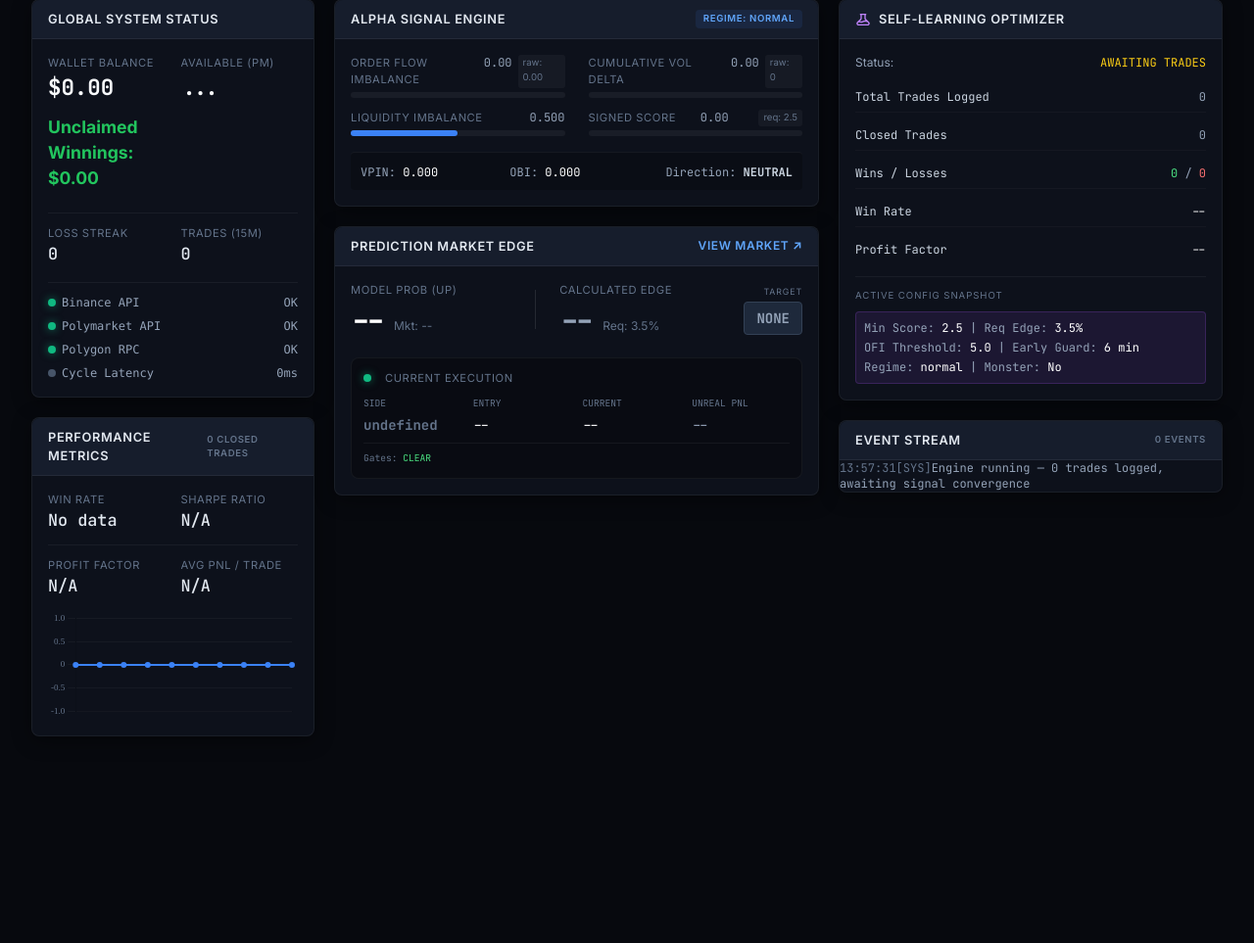
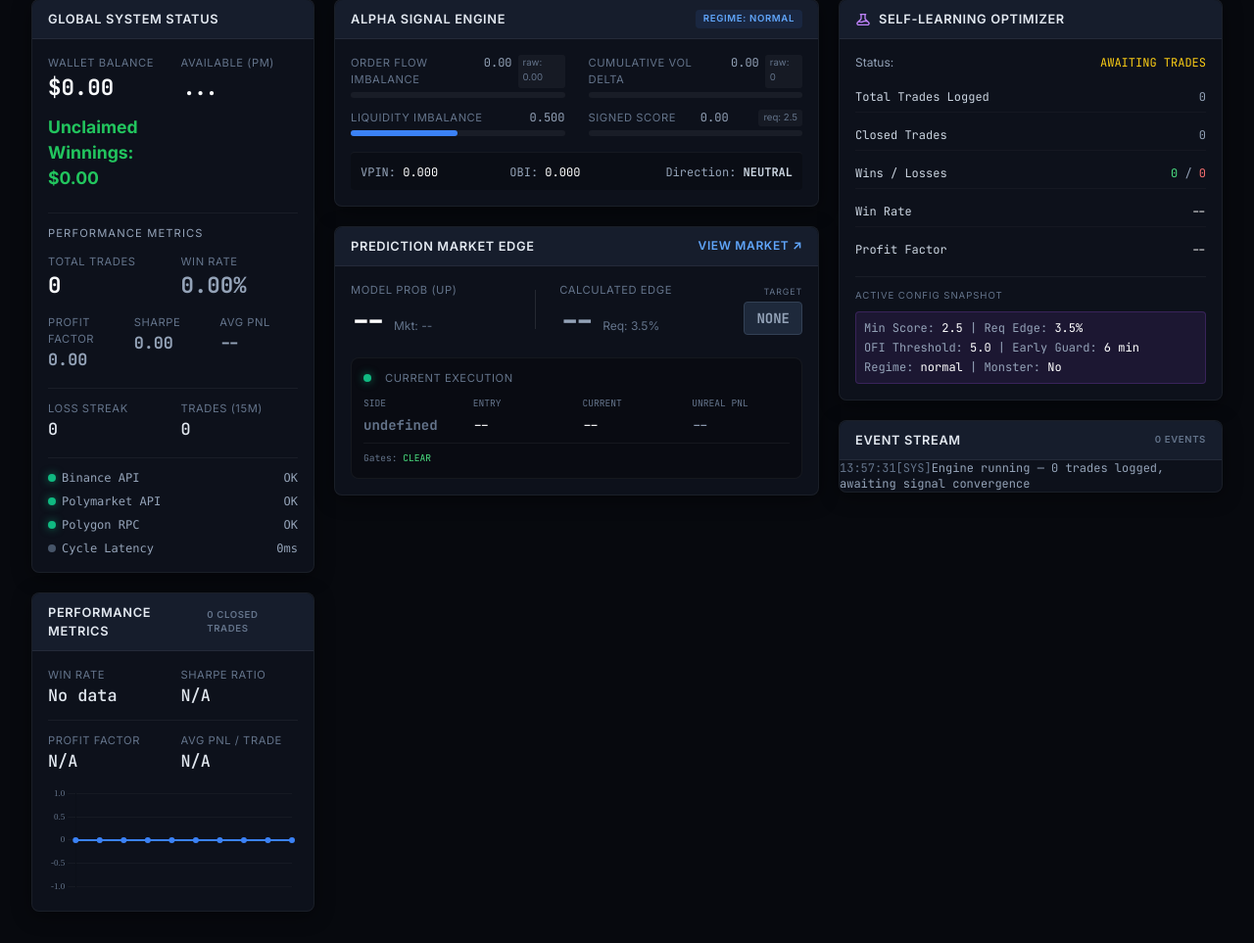
Before and after one commit to tlawal/btc-15m-quant, a FastAPI app: page / in a window 1280 px wide. Shown: the part 122-1085 px from the top of the page at 98% size. Before the commit the page ends 874 px from the top, so only its background shows below. Run offline with FastAPI, Linux system fonts and the light colour scheme; data that the repository does not hold is empty; parts of the project's set-up code (start-up, migrations or seed data) failed here and were passed over; some libraries are stand-ins or nearby versions.

Commit message:
add sqlite closed_trades tracking and live perf UI dashboard

```diff
--- a/main.py
+++ b/main.py
@@ -658,13 +658,23 @@ class Engine:
             "closed_trades": len(closed),
             "wins": len(wins),
             "losses": len(losses),
-            "win_rate": round(win_rate, 4),
-            "avg_pnl": round(avg_pnl, 6),
-            "total_pnl": round(total_pnl, 6),
-            "sharpe": round(sharpe, 2),
-            "profit_factor": round(profit_factor, 2),
+            "win_rate": win_rate,
+            "avg_trade": avg_pnl if closed else 0.0,
+            "avg_pnl": avg_pnl,
+            "total_pnl": total_pnl,
+            "profit_factor": profit_factor,
+            "sharpe": sharpe,
             "loss_streak": self.state.loss_streak,
         }
+
+        try:
+            hb["perf_db"] = await self.state_mgr.calculate_performance_metrics()
+        except Exception as e:
+            log.error(f"Failed to calc metrics: {e}")
+            hb["perf_db"] = {
+                "total_trades": 0, "win_rate": 0.0, "profit_factor": 0.0,
+                "sharpe_ratio": 0.0, "avg_pnl_per_trade": 0.0
+            }
 
         # ── Recent events for the event stream ──────────────────────
         recent_events = []
@@ -940,6 +950,26 @@ class Engine:
                 async with aiofiles.open(f"{log_dir}/outcomes.jsonl", mode='a') as f:
                     await f.write(json.dumps(outcome_data) + "\n")
                 log.info(f"Outcome logged for window {win_start}: BTC closed at {cand:.2f}")
+
+                # Record any expired out-of-the-money trades as losses in the DB
+                for tr in reversed(self.state.trade_history):
+                    if tr.window == win_start and tr.outcome == "OPEN":
+                        tr.outcome = "LOSS"
+                        tr.exit_price = 0.0
+                        tr.pnl = -1.0
+                        try:
+                            size = self.state.last_sizing or 0.0
+                            await self.state_mgr.record_closed_trade(
+                                ts=int(time.time()),
+                                market_slug=self.state.last_market_slug or "unknown",
+                                size=size,
+                                entry_price=tr.entry_price,
+                                exit_price=0.0,
+                                pnl_usd=-size,
+                                outcome_win=0
+                            )
+                        except Exception as e:
+                            log.error(f"Failed to record expired loss to DB: {e}")
         except Exception as e:
             log.debug(f"Outcome logging error: {e}")
 
--- a/polymarket_client.py
+++ b/polymarket_client.py
@@ -506,6 +506,23 @@ class PolymarketClient:
                 if receipt.status == 1:
                     log.info(f"Successfully redeemed {size:.2f} USDC!")
                     total_redeemed += size
+
+                    try:
+                        from state import StateManager
+                        sm = StateManager()
+                        entry_price = float(p.get("avgPrice", p.get("averagePrice", 0.5)))
+                        pnl = size - (size * entry_price)
+                        await sm.record_closed_trade(
+                            ts=int(time.time()),
+                            market_slug=p.get("marketSlug", "unknown"),
+                            size=size,
+                            entry_price=entry_price,
+                            exit_price=1.0,
+                            pnl_usd=pnl,
+                            outcome_win=1
+                        )
+                    except Exception as e:
+                        log.error(f"Failed to record closed trade to DB: {e}")
                 else:
                     log.error(f"Redemption tx failed. Status: {receipt.status}")
 
--- a/templates/index.html
+++ b/templates/index.html
@@ -217,6 +217,36 @@
                             <div>
                                 <div class="data-label">Available (PM)</div>
                                 <div class="data-value-lg" id="pm-avail">--</div>
+                            </div>
+                        </div>
+
+                        <!-- NEW: Performance Metrics (from SQLite DB) -->
+                        <div class="pt-3 border-t border-white/5">
+                            <div class="text-[0.7rem] text-slate-400 uppercase tracking-widest mb-3">Performance Metrics
+                            </div>
+                            <div class="grid grid-cols-2 gap-4 mb-3">
+                                <div>
+                                    <div class="data-label">Total Trades</div>
+                                    <div class="data-value-lg" id="new-pm-total" style="font-weight:bold;">0</div>
+                                </div>
+                                <div>
+                                    <div class="data-label">Win Rate</div>
+                                    <div class="data-value-lg" id="new-pm-wr" style="font-weight:bold;">0.00%</div>
+                                </div>
+                            </div>
+                            <div class="grid grid-cols-3 gap-2">
+                                <div>
+                                    <div class="data-label">Profit Factor</div>
+                                    <div class="data-value mono" id="new-pm-pf" style="font-weight:bold;">0.00</div>
+                                </div>
+                                <div>
+                                    <div class="data-label">Sharpe</div>
+                                    <div class="data-value mono" id="new-pm-sharpe" style="font-weight:bold;">0.00</div>
+                                </div>
+                                <div>
+                                    <div class="data-label">Avg PnL</div>
+                                    <div class="data-value mono" id="new-pm-avg" style="font-weight:bold;">--</div>
+                                </div>
                             </div>
                         </div>
                         <div class="grid grid-cols-2 gap-4 pt-3 border-t border-white/5">
@@ -508,6 +538,29 @@
                 $('wallet-bal').innerText = d.wallet_usdc != null ? fmtMoney(d.wallet_usdc) : '...';
                 if ($('unclaimed-win')) $('unclaimed-win').innerText = d.unclaimed_usdc != null ? '$' + d.unclaimed_usdc.toFixed(2) : '$0.00';
                 $('pm-avail').innerText = d.pm_collateral_usdc != null ? fmtMoney(d.pm_collateral_usdc) : '...';
+
+                // New DB Performance UI Hook
+                const pdb = d.perf_db || {};
+                if ($('new-pm-total')) {
+                    $('new-pm-total').innerText = pdb.total_trades || 0;
+
+                    const wr = pdb.win_rate || 0;
+                    $('new-pm-wr').innerText = `${(wr * 100).toFixed(2)}%`;
+                    $('new-pm-wr').style.color = wr >= 0.5 ? '#22c55e' : (wr > 0 ? '#f87171' : '#94a3b8');
+
+                    const pf = pdb.profit_factor || 0;
+                    $('new-pm-pf').innerText = pf.toFixed(2);
+                    $('new-pm-pf').style.color = pf >= 1.0 ? '#22c55e' : (pf > 0 ? '#f87171' : '#94a3b8');
+
+                    const sh = pdb.sharpe_ratio || 0;
+                    $('new-pm-sharpe').innerText = sh.toFixed(2);
+                    $('new-pm-sharpe').style.color = sh > 0 ? '#22c55e' : (sh < 0 ? '#f87171' : '#94a3b8');
+
+                    const avg = pdb.avg_pnl_per_trade || 0;
+                    $('new-pm-avg').innerText = avg === 0 ? '--' : (avg > 0 ? `+${fmtMoney(avg)}` : `-${fmtMoney(Math.abs(avg))}`);
+                    $('new-pm-avg').style.color = avg > 0 ? '#22c55e' : (avg < 0 ? '#f87171' : '#94a3b8');
+                }
+
                 $('loss-streak').innerText = d.loss_streak || 0;
                 $('trades-15m').innerText = d.open_positions || 0; // Use open positions instead of missing trades_15m
 
```
Also changed, not shown: state.py (+61 -0 lines).
